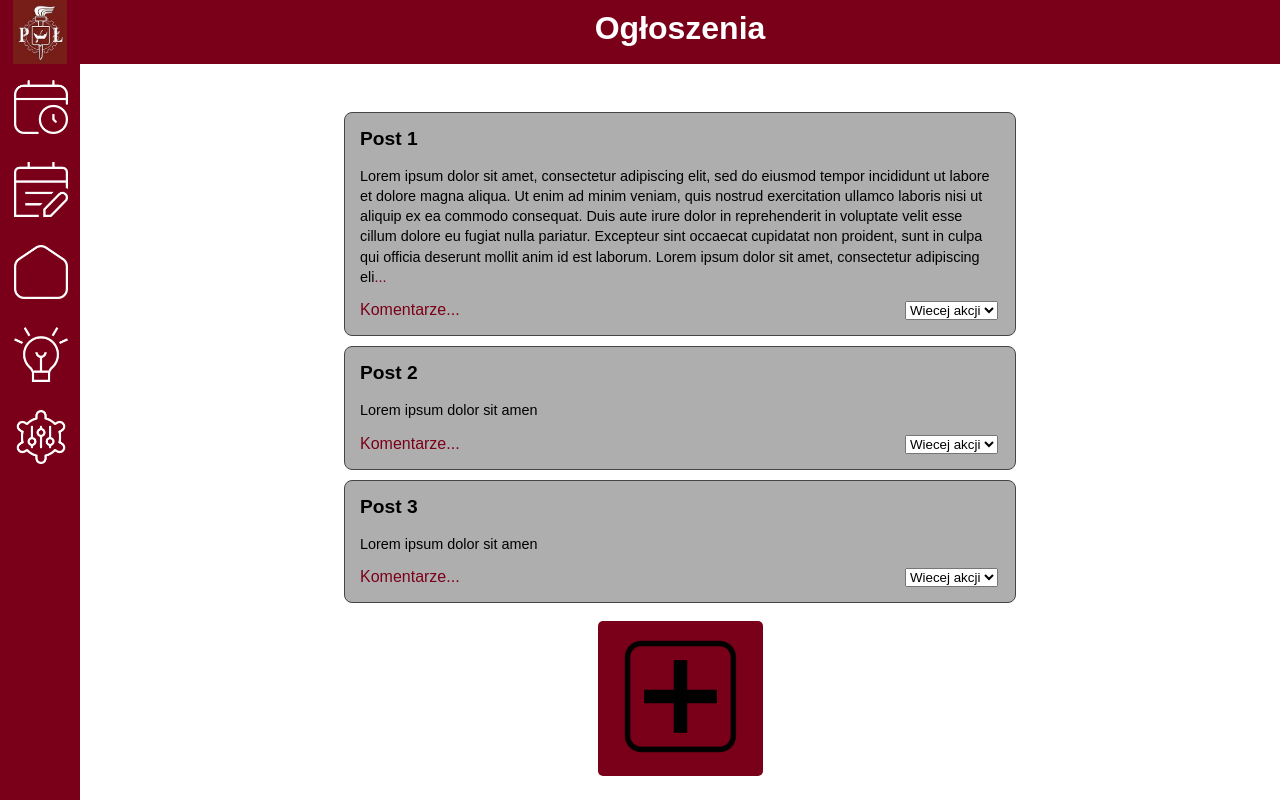
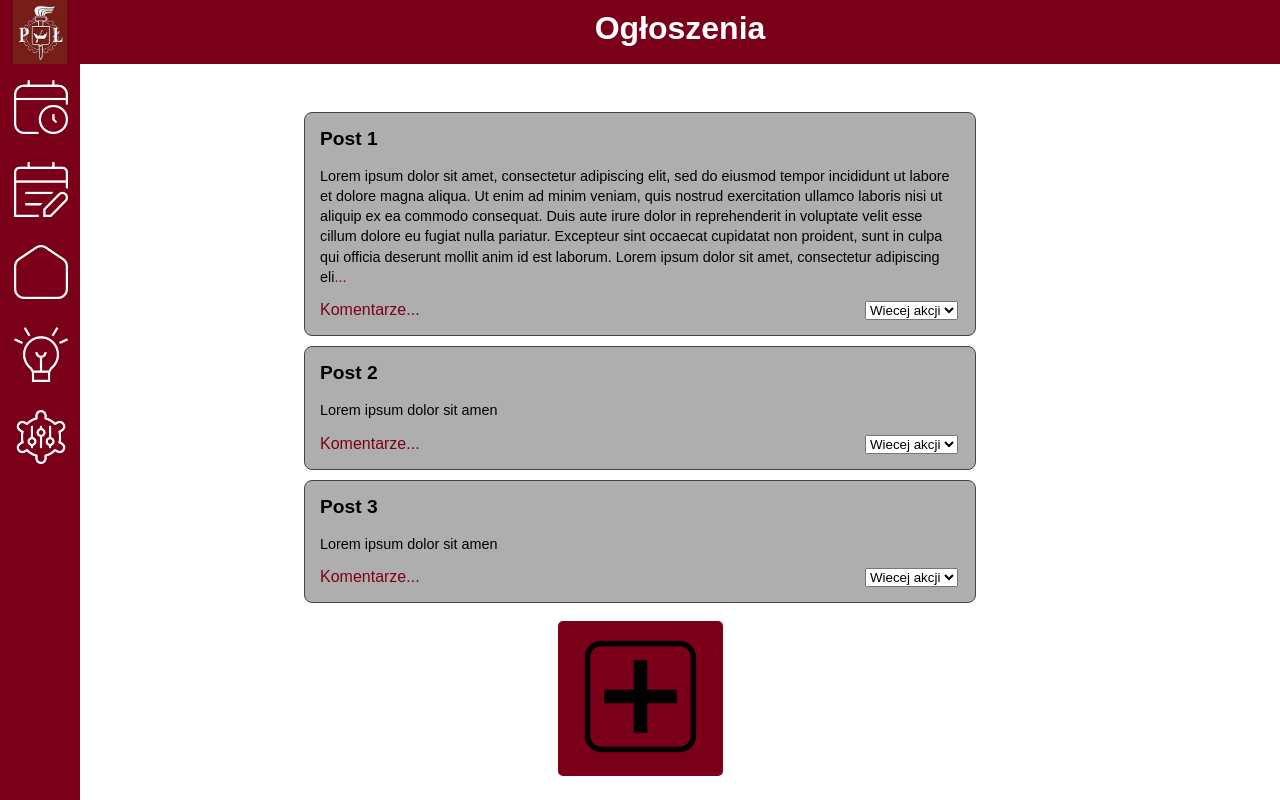
Before and after one commit to SzymonGieraga/Projekt-G-alfa, a React (Create React App) app: page / in a window 1280 px wide. Shown: the top 800 px of the page. Built offline with nearby package versions, Linux system fonts and the light colour scheme; the HTML template or start-up script is replaced by a standard one.

Commit message:
Małe poprawki w css i Schedule.jsx

```diff
--- a/public/styles.css
+++ b/public/styles.css
@@ -12,9 +12,8 @@ header, footer {
     background-color: #7A0019;
     color: white;
     text-align: center;
-    /* margin-left: 5em; */
+    /* margin-left: 5em; **/
 
-    vertical-align: middle;
     width: 100%;
 }
 
@@ -58,8 +57,6 @@ main {
     display: flex;
     flex-direction: column;
     align-items: center;
-    margin: 0;
-    overflow-y: auto;
     width: 100%;
 }
 
@@ -73,7 +70,6 @@ section {
     text-align: center; /* Ustawienie zawartości w środku strony */
     flex-direction: column;
     min-height: 100vh;
-    margin-left: 5em;
     /* margin-top: 10vh; */
     padding: 3em;
   }
--- a/src/Home/Home.module.css
+++ b/src/Home/Home.module.css
@@ -25,7 +25,6 @@ body {
 
 /* Kontener dla zawartości, który zapewnia odpowiednie odstępy */
 .contentContainer {
-    margin-left: 9vh;
     max-width: calc(100% - 18vh); /* Szerokość kontenera zmniejszona o szerokość panelu bocznego */
     height: calc(100vh - 8vh); /* Maksymalna wysokość kontenera minus wysokość nagłówka */
 }
--- a/src/Schedule/Schedule.css
+++ b/src/Schedule/Schedule.css
@@ -3,6 +3,8 @@
     padding: 20px;
     width: 100%;
     margin-right: 10vw;
+    right: 5px;
+
 
 }
 
@@ -66,7 +68,7 @@
 }
 
 .activity-form form div {
-    margin-bottom: 15px; /* Zwiększony odstęp między liniami */
+    margin-bottom: 8px; /* Zwiększony odstęp między liniami */
 }
 
 .activity-form button[type="button"] {
--- a/src/Schedule/Schedule.jsx
+++ b/src/Schedule/Schedule.jsx
@@ -13,6 +13,8 @@ const specificUserId = '0105e29b-1bac-4563-b519-26ce94d478d2';
 
 const daysOfWeek = ['Poniedziałek', 'Wtorek', 'Środa', 'Czwartek', 'Piątek', 'Sobota', 'Niedziela'];
 const startDate = new Date(2024, 5, 3); // 03.06.2024
+
+
 
 const calculateWeekAndDay = (date) => {
     const diff = (date - startDate) / (1000 * 60 * 60 * 24);
@@ -184,7 +186,8 @@ const ActivityForm = ({ onSave, onCancel }) => {
     );
 };
 
-const Schedule = () => {
+const Schedule = ({setTitle}) => {
+    setTitle("Terminarz");
     const currentDate = new Date();
     const { week: currentWeek } = calculateWeekAndDay(currentDate);
     const [week, setWeek] = useState(currentWeek);
```
